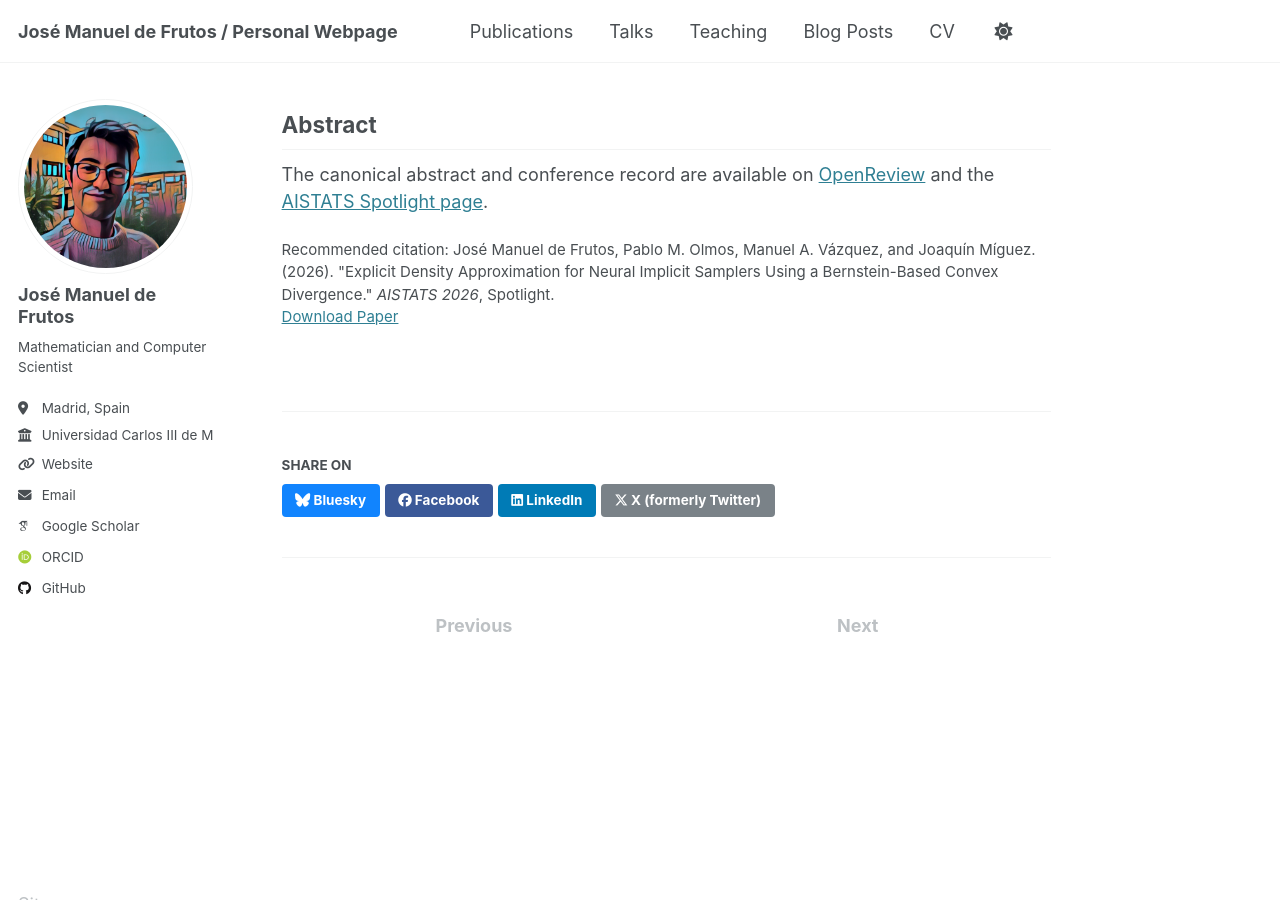
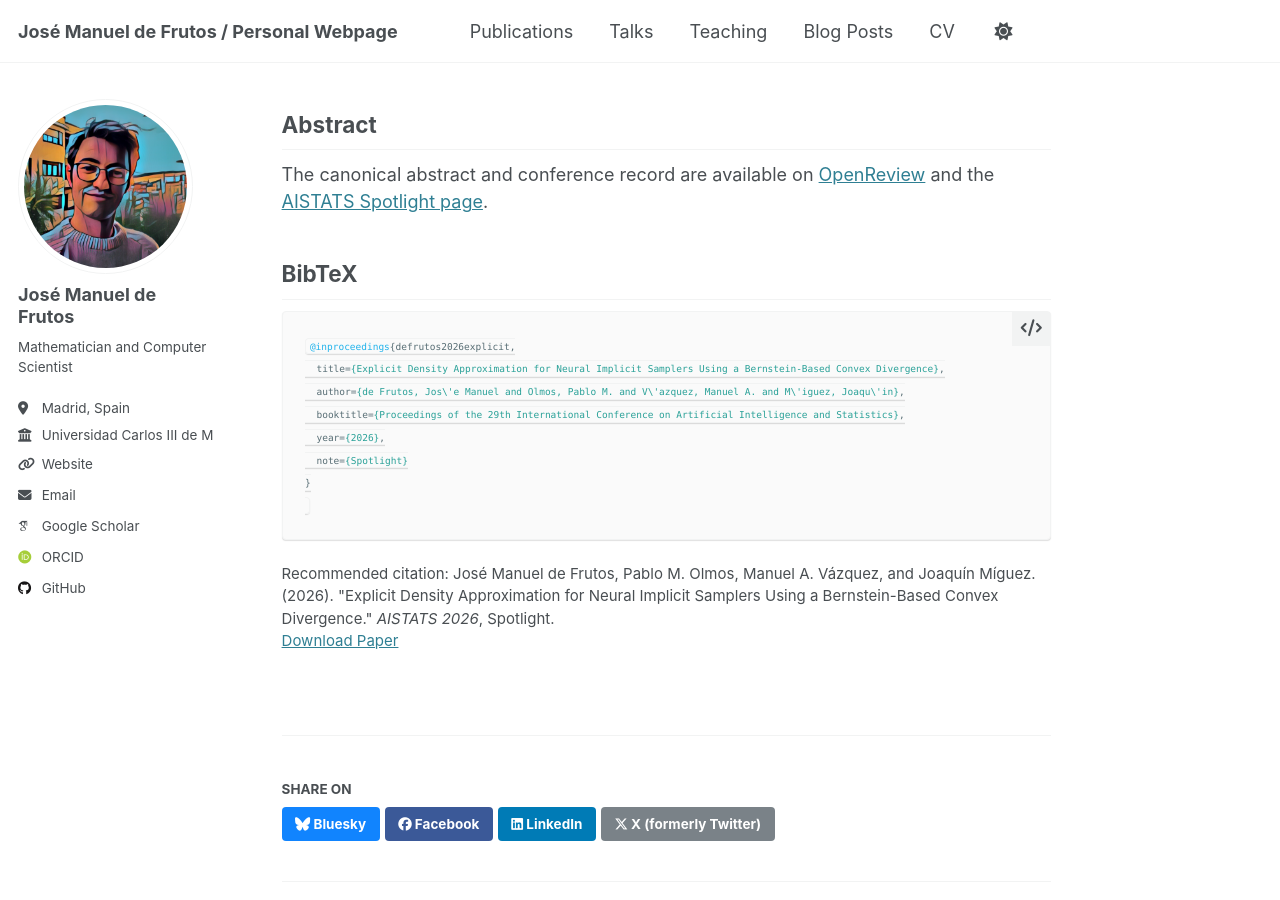
Before and after one commit to josemanuel22/josemanuel22.github.io, a Jekyll site: the page built from _publications/2025-06-01-explicit_density_bersnstein.md, in a window 1280 px wide and 900 px high, scrolled down 1220 px. Built offline with Jekyll 4.4.1, drawn with Linux system fonts in a browser that asks for light colours; some web fonts are replaced.

Commit message:
Add BibTeX to AISTATS 2026 publication page

````diff
--- a/_publications/2025-06-01-explicit_density_bersnstein.md
+++ b/_publications/2025-06-01-explicit_density_bersnstein.md
@@ -60,3 +61,15 @@ dual-ISL · neural implicit samplers · implicit generative models · generative
 ## Abstract
 
 The canonical abstract and conference record are available on [OpenReview](https://openreview.net/forum?id=CyQG7D7FwT) and the [AISTATS Spotlight page](https://virtual.aistats.org/virtual/2026/spotlight/13918).
+
+## BibTeX
+
+```bibtex
+@inproceedings{defrutos2026explicit,
+  title={Explicit Density Approximation for Neural Implicit Samplers Using a Bernstein-Based Convex Divergence},
+  author={de Frutos, Jos\'e Manuel and Olmos, Pablo M. and V\'azquez, Manuel A. and M\'iguez, Joaqu\'in},
+  booktitle={Proceedings of the 29th International Conference on Artificial Intelligence and Statistics},
+  year={2026},
+  note={Spotlight}
+}
+```
````
Also changed, not shown: other parts of _publications/2025-06-01-explicit_density_bersnstein.md (+1 -0 lines).
